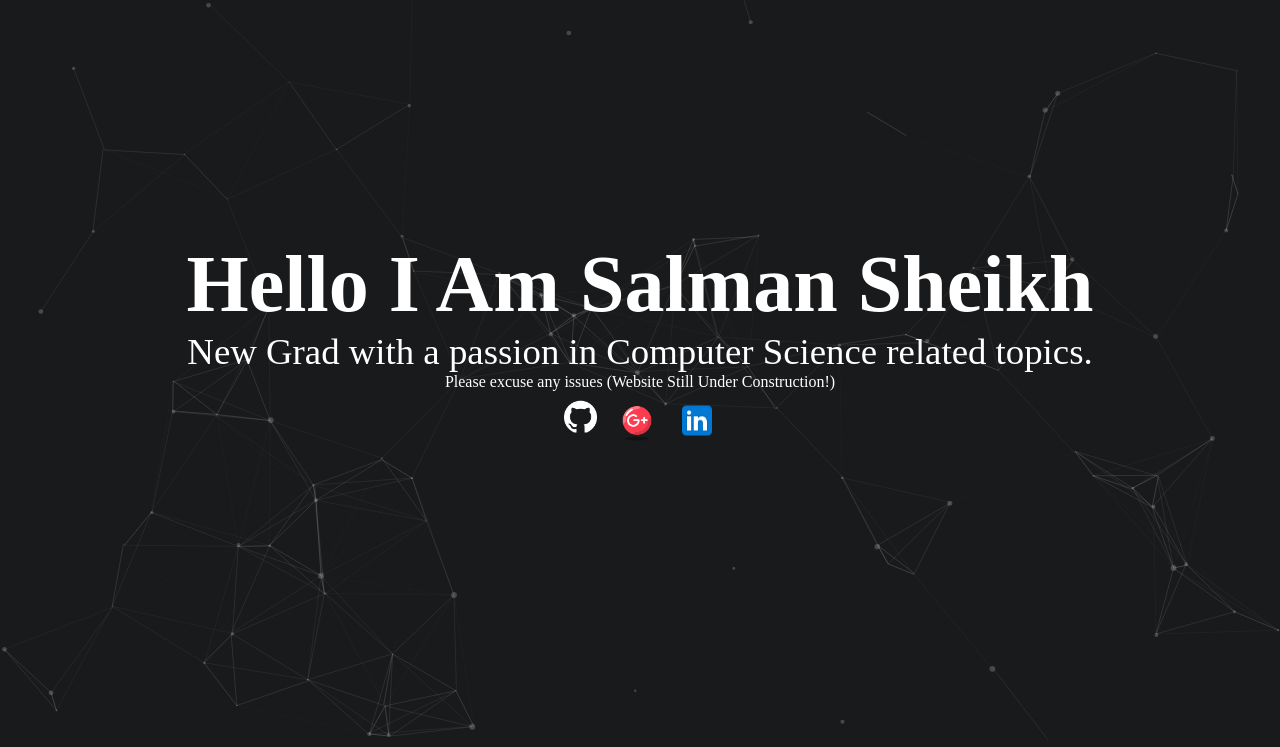
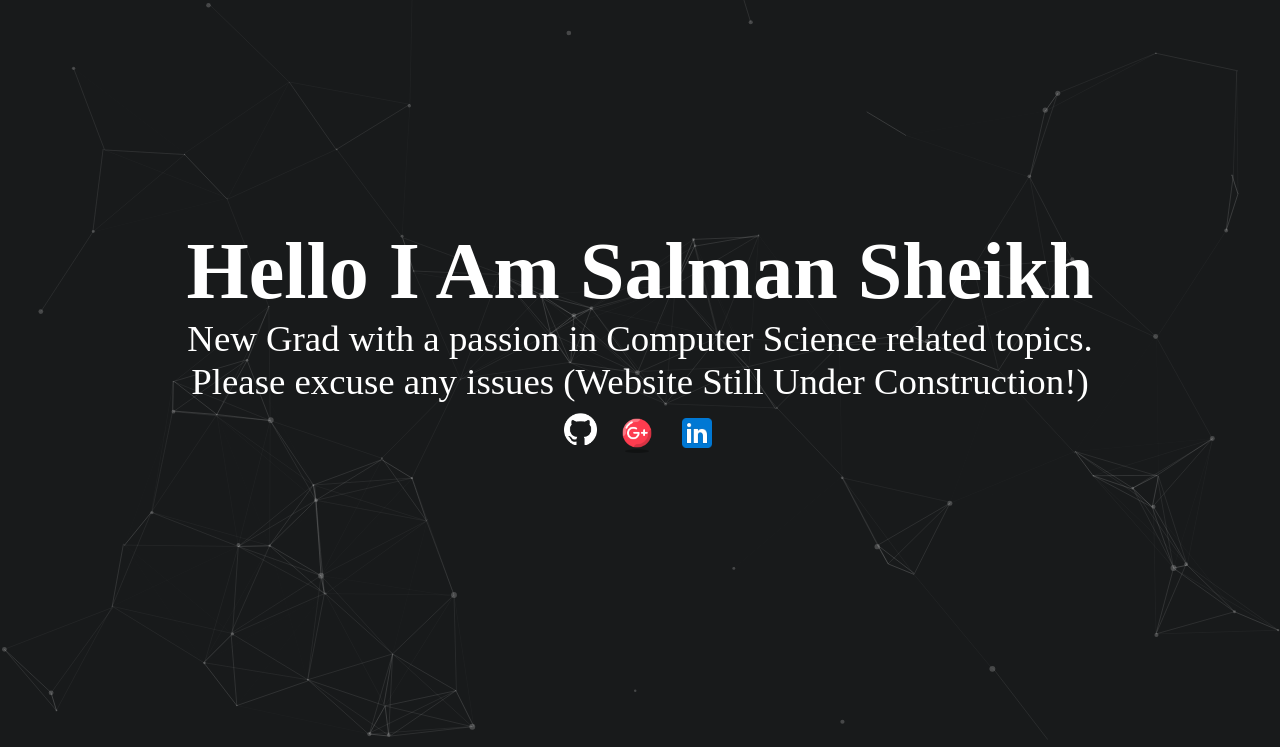
Before and after one commit to salmansheikh12/Simple-Portfolio, a plain HTML site: page index.html in a window 1280 px wide. Shown: the part 53-800 px from the top of the page. Drawn offline with Linux system fonts and the light colour scheme.

Commit message:
Update index.html

```diff
--- a/index.html
+++ b/index.html
@@ -107,7 +107,7 @@
 
             <h1>Hello I Am Salman Sheikh</h1>
             <p class="mini-sentence">New Grad with a passion in Computer Science related topics.</p>
-            <P>Please excuse any issues (Website Still Under Construction!)</P>
+            <P class="mini-sentence">Please excuse any issues (Website Still Under Construction!)</P>
 
 
             <div class="social">
```
